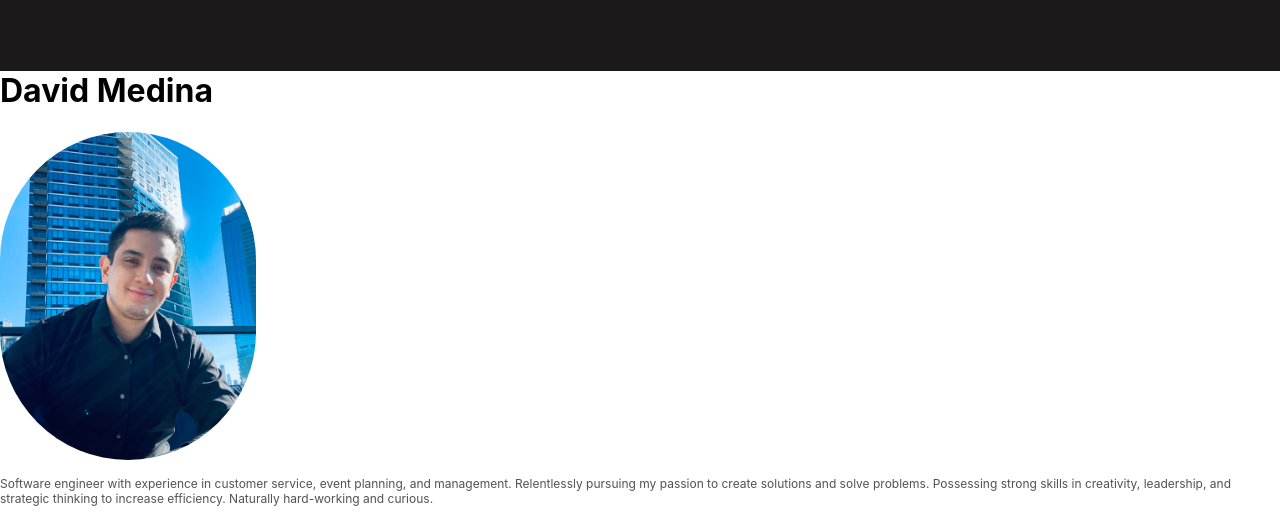
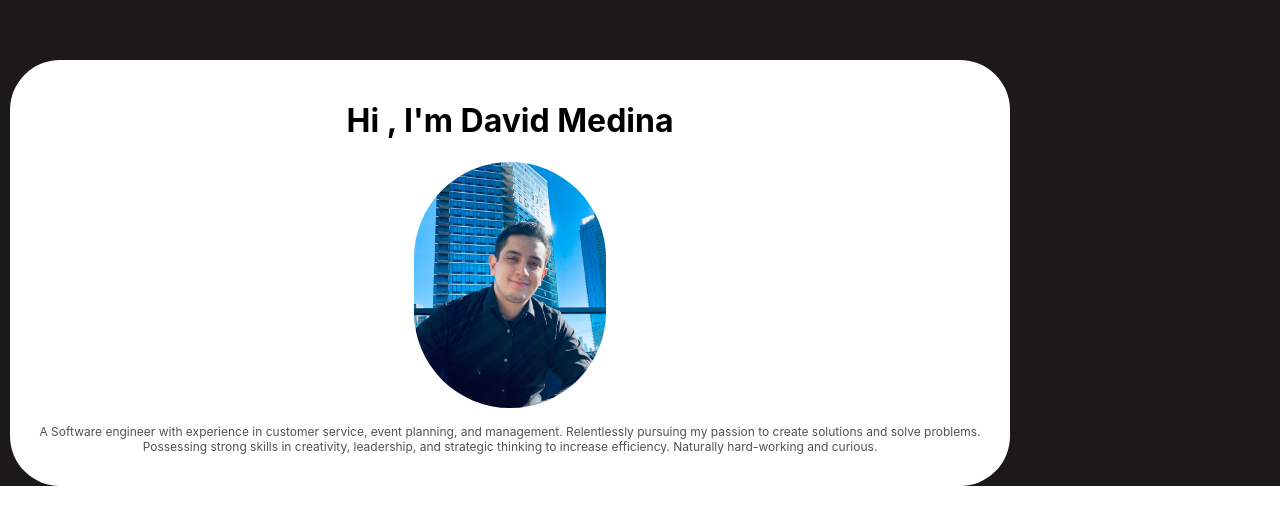
Before and after one commit to dashdavid13/Portfolio-frontend, a React (Create React App) app: page / in a window 1280 px wide. Shown: the part 750-1268 px from the top of the page. After the commit the page ends 1246 px from the top, so only its background shows below. Built offline with nearby package versions, Linux system fonts and the light colour scheme.

Commit message:
added a bit of styling

```diff
--- a/src/App.css
+++ b/src/App.css
@@ -3,14 +3,25 @@
 }
 .bio-div{
   background-color: white;
+  text-align: center;
+  width:960px;
+  border-radius: 50px;
+  margin: 10px;
+  padding: 20px;
 }
-.cert{
-  background-color: white;
+
+.certs{
+  width: 400px;
+  height: auto;
 }
 
 .contact{
   background-color: white;
   text-align: center;
+  width:960px;
+  border-radius: 50px;
+  margin: 10px;
+  padding: 20px;
 }
 .skills{
   background-color: white;
--- a/src/Bio.js
+++ b/src/Bio.js
@@ -6,9 +6,9 @@ function Bio() {
 
     return(
         <div className="bio-div">
-            <h1>David Medina</h1>
+            <h1>Hi , I'm David Medina</h1>
             <img className="img" src={img} alt="Pic"/>
-            <p>Software engineer with experience in customer service, event planning, and management. Relentlessly pursuing my passion to create solutions and solve problems. Possessing strong skills in creativity, leadership, and strategic thinking to increase efficiency. Naturally hard-working and curious. </p>
+            <p>A Software engineer with experience in customer service, event planning, and management. Relentlessly pursuing my passion to create solutions and solve problems. Possessing strong skills in creativity, leadership, and strategic thinking to increase efficiency. Naturally hard-working and curious. </p>
         </div>
     )
 }
--- a/src/Contact.js
+++ b/src/Contact.js
@@ -7,7 +7,6 @@ function Contact() {
         <div className="contact">
             <h1>Contact Me</h1>
             <h4>Get in touch with me → davidamedina619@gmail.com</h4>
-            <br />
             <h5>or find me on:</h5>
             <a href="https://www.linkedin.com/in/david-medina-484039207/">Linkedin</a>
             <a href="https://github.com/dashdavid13"> Github</a>
--- a/src/Skills.js
+++ b/src/Skills.js
@@ -108,8 +108,8 @@ function Skills() {
 
         <div className="cert">
             <h1>Certifications</h1>
-            <img src={cert1} alt="Flatiron Certification"/>
-            <img src={cert2} alt="Codecademy Certification"/>
+            <img className="certs" src={cert1} alt="Flatiron Certification"/>
+            <img className="certs" src={cert2} alt="Codecademy Certification"/>
         </div>
 </>
 
```
